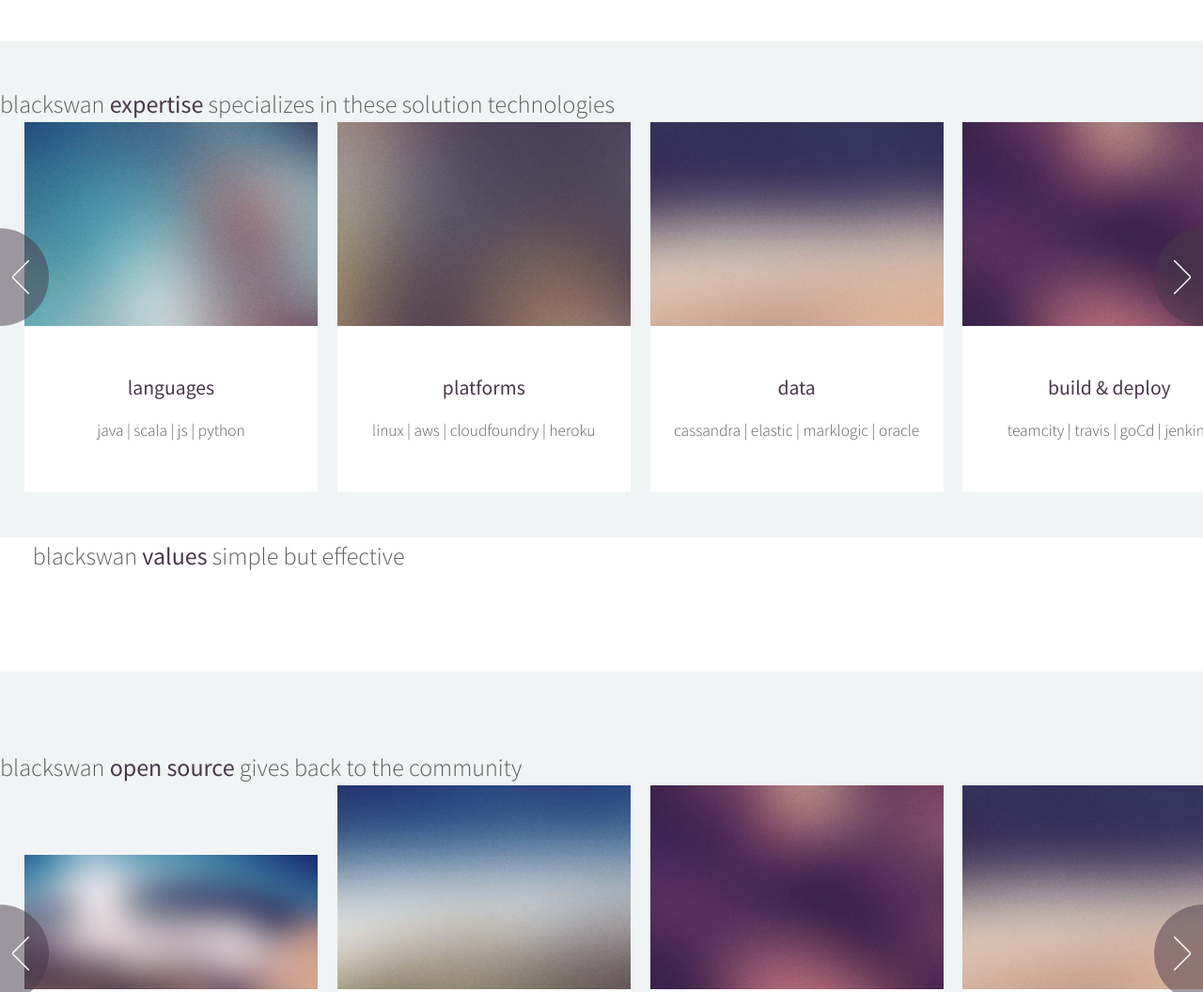
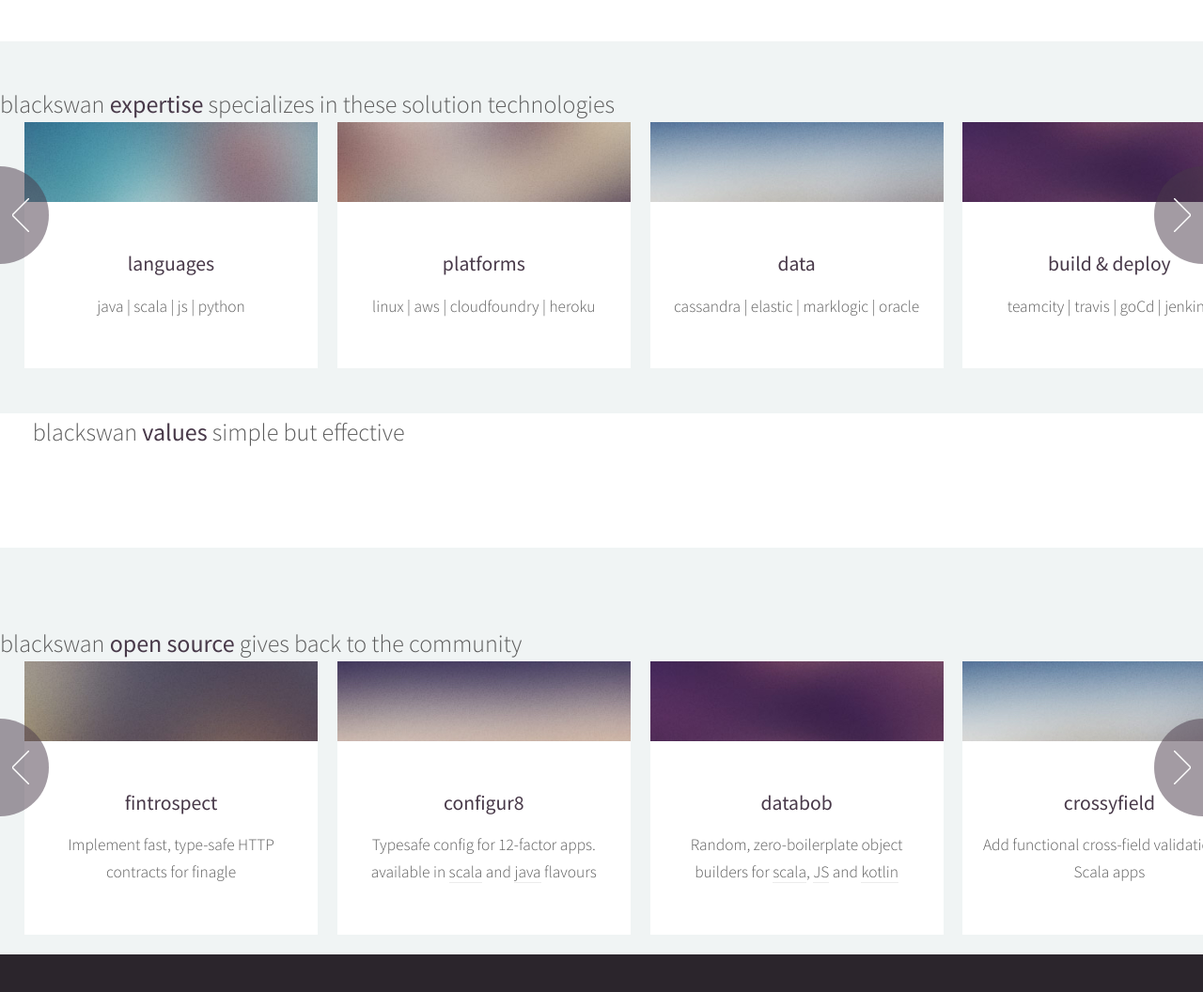
Before and after one commit to blackswanindustries/blackswanindustries.github.io, a website: page index.html in a window 1280 px wide. Shown: the part 1080-2136 px from the top of the page at 94% size. Drawn offline with Linux system fonts and the light colour scheme.

Commit message:
releasing site

```diff
--- a/index.html
+++ b/index.html
@@ -111,7 +111,7 @@
     <div class="reel">
 
         <article>
-            <a class="image featured"><img src="images/pic01.jpg" alt=""></a>
+            <a class="image featured"><img src="images/flat01.jpg" alt=""></a>
             <header>
                 <h3>languages</h3>
             </header>
@@ -119,7 +119,7 @@
         </article>
 
         <article>
-            <a class="image featured"><img src="images/pic02.jpg" alt=""></a>
+            <a class="image featured"><img src="images/flat02.jpg" alt=""></a>
             <header>
                 <h3>platforms</h3>
             </header>
@@ -127,7 +127,7 @@
         </article>
 
         <article>
-            <a class="image featured"><img src="images/pic03.jpg" alt=""></a>
+            <a class="image featured"><img src="images/flat03.jpg" alt=""></a>
             <header>
                 <h3>data</h3>
             </header>
@@ -135,7 +135,7 @@
         </article>
 
         <article>
-            <a class="image featured"><img src="images/pic04.jpg" alt=""></a>
+            <a class="image featured"><img src="images/flat04.jpg" alt=""></a>
             <header>
                 <h3>build & deploy</h3>
             </header>
@@ -143,7 +143,7 @@
         </article>
 
         <article>
-            <a class="image featured"><img src="images/pic05.jpg" alt=""></a>
+            <a class="image featured"><img src="images/flat05.jpg" alt=""></a>
             <header>
                 <h3>devops</h3>
             </header>
@@ -207,7 +207,7 @@
     <span class="byline">blackswan <b>open source</b> gives back to the community</span>
     <div class="reel">
         <article>
-            <a class="image featured"><img src="images/pic06.jpg" alt=""></a>
+            <a class="image featured"><img src="images/flat06.jpg" alt=""></a>
             <header>
                 <h3><a href="http://fintrospect.io">fintrospect</a></h3>
             </header>
@@ -215,7 +215,7 @@
         </article>
 
         <article>
-            <a class="image featured"><img src="images/pic05.jpg" alt=""></a>
+            <a class="image featured"><img src="images/flat05.jpg" alt=""></a>
             <header>
                 <h3><a href="http://configur8.github.io">configur8</a></h3>
             </header>
@@ -223,7 +223,7 @@
         </article>
 
         <article>
-            <a class="image featured"><img src="images/pic04.jpg" alt=""></a>
+            <a class="image featured"><img src="images/flat04.jpg" alt=""></a>
             <header>
                 <h3><a href="http://github.com/daviddenton/databob.scala">databob</a></h3>
             </header>
@@ -231,7 +231,7 @@
         </article>
 
         <article>
-            <a class="image featured"><img src="images/pic03.jpg" alt=""></a>
+            <a class="image featured"><img src="images/flat03.jpg" alt=""></a>
             <header>
                 <h3><a href="http://github.com/daviddenton/crossyfield">crossyfield</a></h3>
             </header>
@@ -239,7 +239,7 @@
         </article>
 
         <article>
-            <a class="image featured"><img src="images/pic02.jpg" alt=""></a>
+            <a class="image featured"><img src="images/flat02.jpg" alt=""></a>
             <header>
                 <h3><a href="http://github.com/daviddenton/finagle-circuit">finagle-circuit</a></h3>
             </header>
@@ -247,7 +247,7 @@
         </article>
 
         <article>
-            <a class="image featured"><img src="images/pic01.jpg" alt=""></a>
+            <a class="image featured"><img src="images/flat01.jpg" alt=""></a>
             <header>
                 <h3><a href="http://github.com/daviddenton/zeit">zeit</a></h3>
             </header>
@@ -255,7 +255,7 @@
         </article>
 
         <article>
-            <a class="image featured"><img src="images/pic06.jpg" alt=""></a>
+            <a class="image featured"><img src="images/flat06.jpg" alt=""></a>
             <header>
                 <h3><a href="http://github.com/daviddenton/metrique">metrique</a></h3>
             </header>
@@ -263,7 +263,7 @@
         </article>
 
         <article>
-            <a class="image featured"><img src="images/pic05.jpg" alt=""></a>
+            <a class="image featured"><img src="images/flat05.jpg" alt=""></a>
             <header>
                 <h3><a href="http://github.com/daviddenton/balderdash&quot;">balderdash</a></h3>
             </header>
@@ -271,7 +271,7 @@
         </article>
 
         <article>
-            <a class="image featured"><img src="images/pic04.jpg" alt=""></a>
+            <a class="image featured"><img src="images/flat04.jpg" alt=""></a>
             <header>
                 <h3><a href="http://github.com/daviddenton/hamsandwich">hamsandwich</a></h3>
             </header>
@@ -279,7 +279,7 @@
         </article>
 
         <article>
-            <a class="image featured"><img src="images/pic03.jpg" alt=""></a>
+            <a class="image featured"><img src="images/flat03.jpg" alt=""></a>
             <header>
                 <h3><a href="http://github.com/daviddenton/qwg">qwg</a></h3>
             </header>
@@ -287,7 +287,7 @@
         </article>
 
         <article>
-            <a class="image featured"><img src="images/pic02.jpg" alt=""></a>
+            <a class="image featured"><img src="images/flat02.jpg" alt=""></a>
             <header>
                 <h3><a href="http://github.com/daviddenton/niceassert">niceassert</a></h3>
             </header>
```
